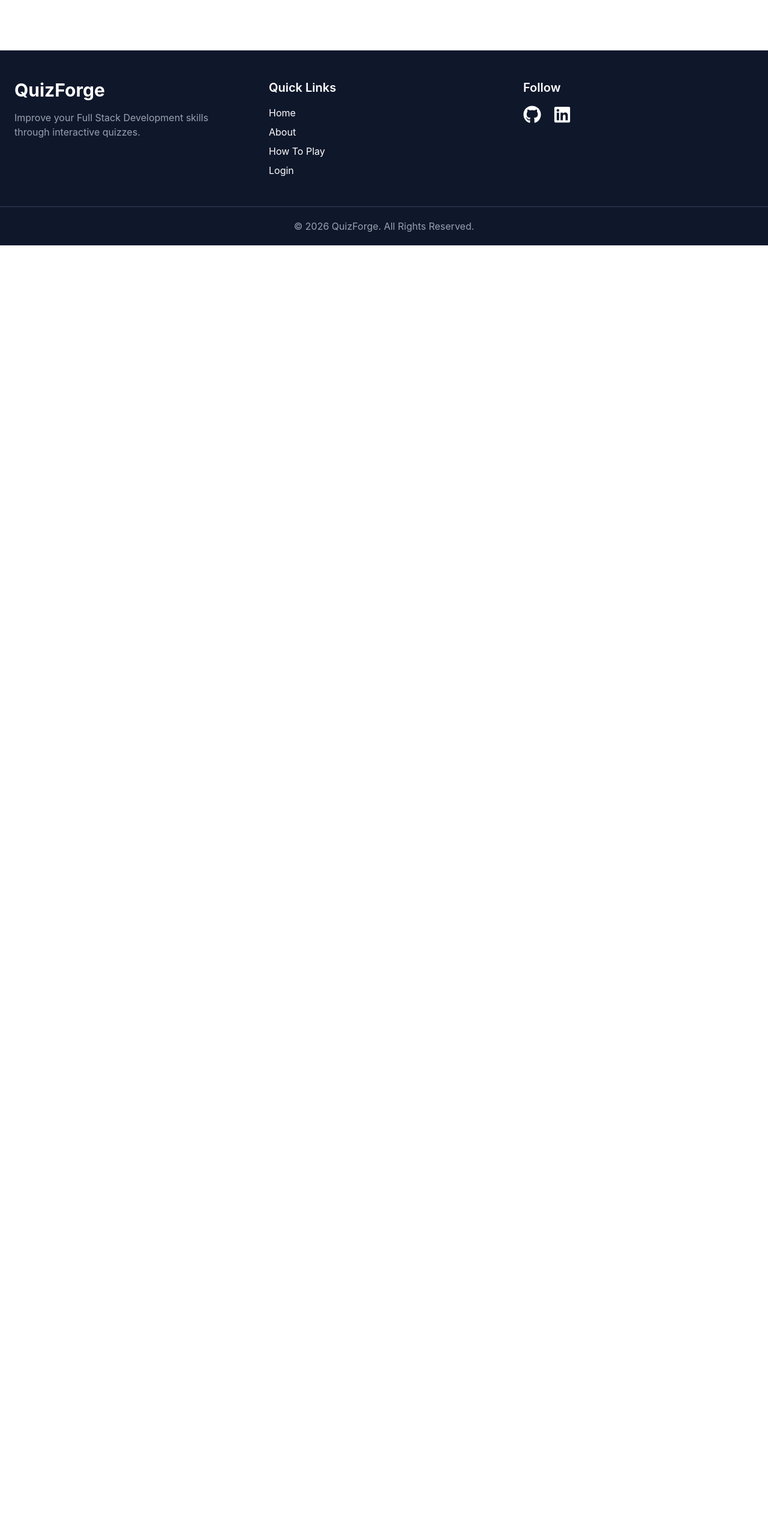
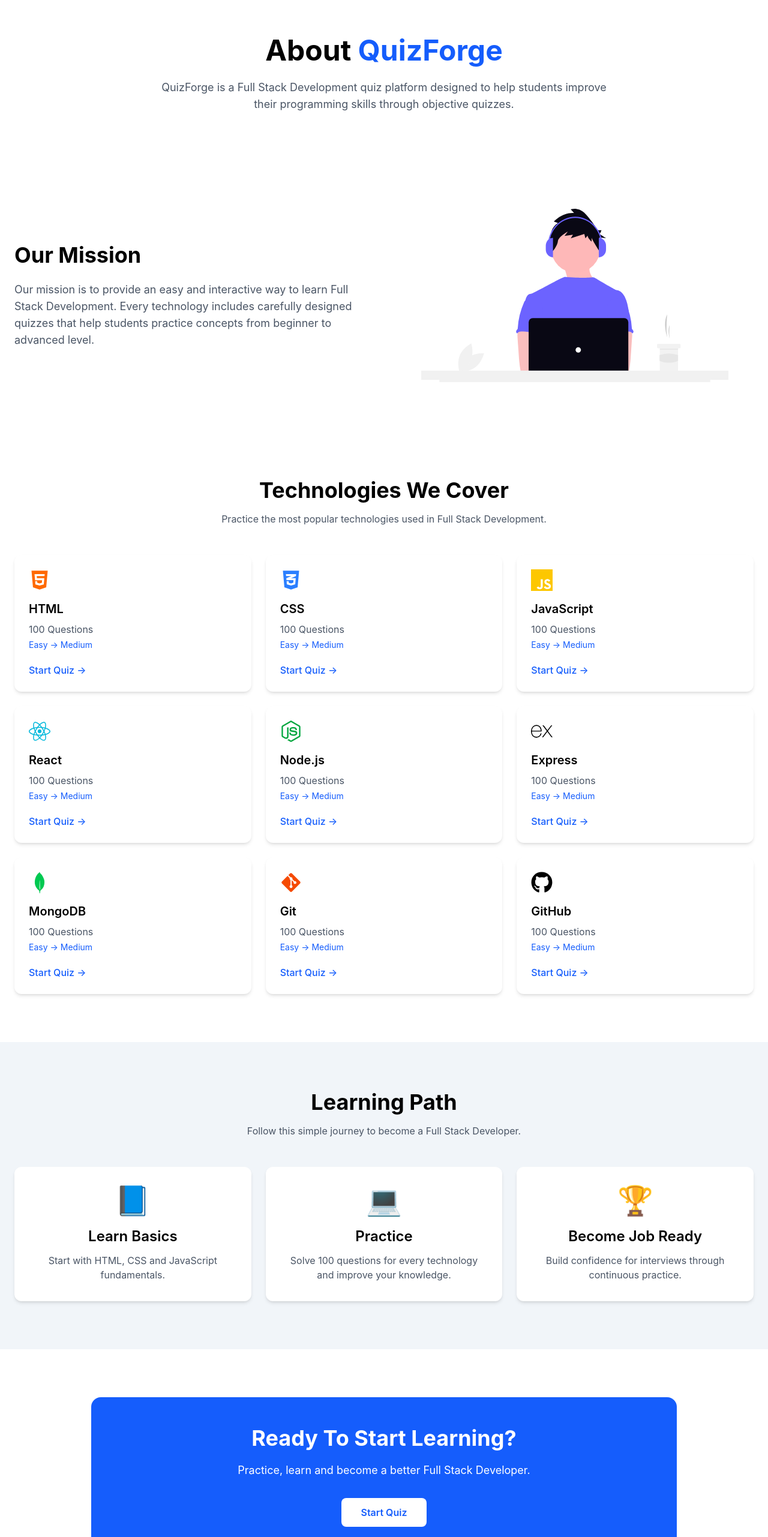
Before and after one commit to tejendrathakur061/Quiz-App, a React app in the folder Frontend/: page /about in a window 1280 px wide. Shown: the part 84-2646 px from the top of the page at 60% size. Before the commit the page ends 800 px from the top, so only its background shows below. Built offline with nearby package versions, Linux system fonts and the light colour scheme; the HTML template or start-up script is replaced by a standard one.

Commit message:
Create about page

```diff
--- a/Frontend/src/pages/About.jsx
+++ b/Frontend/src/pages/About.jsx
@@ -1,8 +1,158 @@
+import heroImage from "../assets/Images/hero.svg";
+import { Link } from "react-router-dom";
+
+import CategoryCard from "../components/CategoryCard";
+import { categories } from "../data/categories";
 
 const About = () => {
   return (
-    <div>About</div>
-  )
-}
+    <>
+      {/* Hero */}
+      <section className="max-w-7xl mx-auto px-6 py-20 text-center">
+        <h1 className="text-5xl font-bold">
+          About <span className="text-blue-600">QuizForge</span>
+        </h1>
 
-export default About
+        <p className="text-gray-600 mt-6 max-w-3xl mx-auto text-lg">
+          QuizForge is a Full Stack Development quiz platform designed to help
+          students improve their programming skills through objective quizzes.
+        </p>
+      </section>
+
+      {/* Mission */}
+      <section className="max-w-7xl mx-auto px-6 py-20">
+        <div className="grid md:grid-cols-2 gap-10 items-center">
+          <div>
+            <h2 className="text-4xl font-bold">Our Mission</h2>
+
+            <p className="text-gray-600 mt-6 text-lg">
+              Our mission is to provide an easy and interactive way to learn
+              Full Stack Development. Every technology includes carefully
+              designed quizzes that help students practice concepts from
+              beginner to advanced level.
+            </p>
+          </div>
+
+          <div>
+            <img
+              src={heroImage}
+              alt="Mission"
+              className="w-full max-w-lg mx-auto"
+            />
+          </div>
+        </div>
+      </section>
+
+      {/* Technologies */}
+      <section className="max-w-7xl mx-auto px-6 py-20">
+        <div className="text-center mb-12">
+          <h2 className="text-4xl font-bold">
+            Technologies We Cover
+          </h2>
+
+          <p className="text-gray-600 mt-4">
+            Practice the most popular technologies used in Full Stack
+            Development.
+          </p>
+        </div>
+
+        <div className="grid grid-cols-1 sm:grid-cols-2 md:grid-cols-3 gap-6">
+          {categories.map((category) => (
+            <CategoryCard
+              key={category.title}
+              icon={category.icon}
+              title={category.title}
+              questions={category.questions}
+              difficulty={category.difficulty}
+            />
+          ))}
+        </div>
+      </section>
+
+      {/* Learning Path */}
+      <section className="bg-slate-100 py-20">
+        <div className="max-w-7xl mx-auto px-6">
+
+          <div className="text-center mb-12">
+            <h2 className="text-4xl font-bold">
+              Learning Path
+            </h2>
+
+            <p className="text-gray-600 mt-4">
+              Follow this simple journey to become a Full Stack Developer.
+            </p>
+          </div>
+
+          <div className="grid md:grid-cols-3 gap-6">
+
+            <div className="bg-white p-8 rounded-xl shadow-md text-center">
+              <div className="text-5xl">📘</div>
+
+              <h3 className="text-2xl font-semibold mt-5">
+                Learn Basics
+              </h3>
+
+              <p className="text-gray-600 mt-3">
+                Start with HTML, CSS and JavaScript fundamentals.
+              </p>
+            </div>
+
+            <div className="bg-white p-8 rounded-xl shadow-md text-center">
+              <div className="text-5xl">💻</div>
+
+              <h3 className="text-2xl font-semibold mt-5">
+                Practice
+              </h3>
+
+              <p className="text-gray-600 mt-3">
+                Solve 100 questions for every technology and improve your
+                knowledge.
+              </p>
+            </div>
+
+            <div className="bg-white p-8 rounded-xl shadow-md text-center">
+              <div className="text-5xl">🏆</div>
+
+              <h3 className="text-2xl font-semibold mt-5">
+                Become Job Ready
+              </h3>
+
+              <p className="text-gray-600 mt-3">
+                Build confidence for interviews through continuous practice.
+              </p>
+            </div>
+
+          </div>
+        </div>
+      </section>
+
+      {/* CTA */}
+      <section className="py-20">
+        <div className="max-w-5xl mx-auto px-6">
+
+          <div className="bg-blue-600 rounded-2xl p-12 text-center text-white">
+
+            <h2 className="text-4xl font-bold">
+              Ready To Start Learning?
+            </h2>
+
+            <p className="mt-5 text-lg">
+              Practice, learn and become a better Full Stack Developer.
+            </p>
+
+            <Link
+              to="/login"
+              className="inline-block mt-8 bg-white text-blue-600 px-8 py-3 rounded-lg font-semibold hover:bg-gray-100 transition"
+            >
+              Start Quiz
+            </Link>
+
+          </div>
+
+        </div>
+      </section>
+    </>
+  );
+};
+
+export default About;
```
